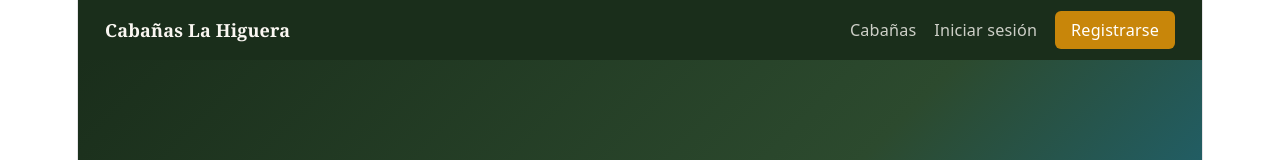
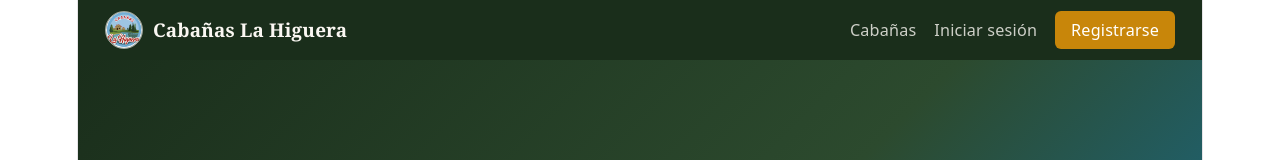
Before and after one commit to El-Piru/cabanas-fronted, a React (Vite) app: page / in a window 1280 px wide. Shown: the top 160 px of the page. Built offline with nearby package versions, Linux system fonts and the light colour scheme; no server answers.

Commit message:
design: integrar logotipo del negocio en la barra de navegación

```diff
--- a/src/components/Navbar.jsx
+++ b/src/components/Navbar.jsx
@@ -21,8 +21,14 @@ export default function Navbar() {
   return (
     <nav style={{background:'#1A2E1B',padding:'0 1.5rem',position:'relative'}}>
       <div style={{display:'flex',alignItems:'center',justifyContent:'space-between',height:'60px'}}>
-        <Link to="/" style={{color:'#FAF7F2',fontWeight:'bold',fontSize:'1rem',textDecoration:'none',fontFamily:'Georgia,serif',flexShrink:0}}>
-          Cabañas La Higuera
+        <Link to="/" style={{display:'flex',alignItems:'center',gap:'10px',color:'#FAF7F2',fontWeight:'bold',fontSize:'1.05rem',textDecoration:'none',fontFamily:'Georgia,serif',flexShrink:0}}>
+          <img
+            src="/logo.jpg"
+            alt="Logo Cabañas La Higuera"
+            style={{height:'36px', width:'36px', borderRadius:'50%', objectFit:'cover', border:'1.5px solid rgba(250,247,242,0.6)'}}
+            onError={(e) => e.target.style.display = 'none'} // Fallback si no está el archivo físico todavía
+          />
+          <span>Cabañas La Higuera</span>
         </Link>
 
         {/* Botón hamburguesa para móvil */}
```
Also changed, not shown: public/logo.jpg (added).
